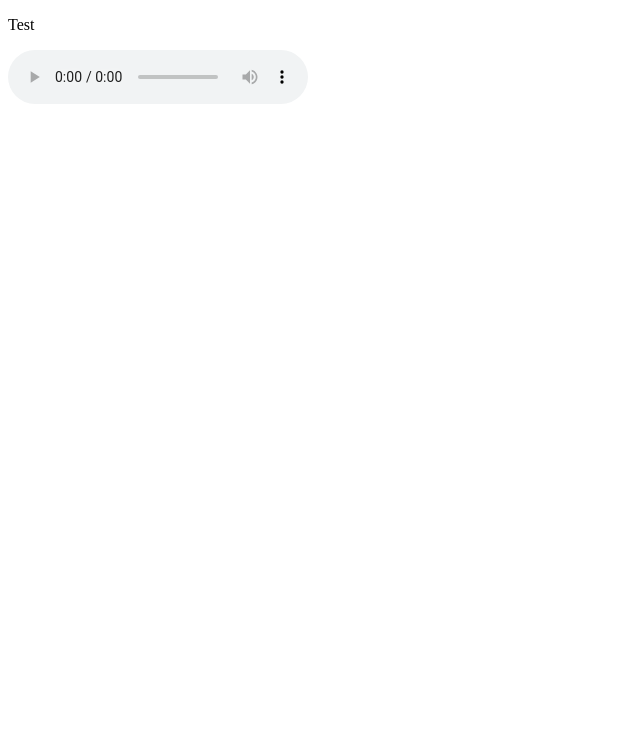
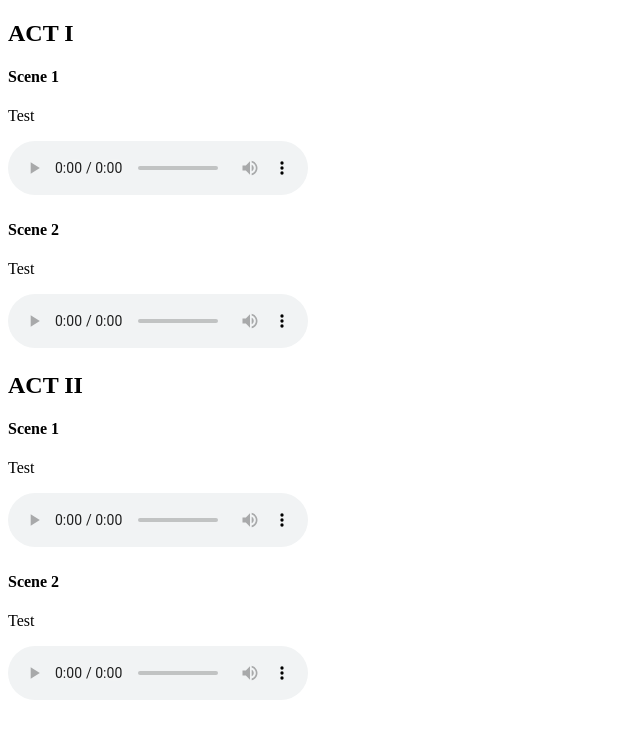
Before and after one commit to Gamborlhini/Soundboard2019, a plain HTML site: page index.html in a window 1280 px wide. Shown: the whole page, without its empty margins (0-640 px from the left). Drawn offline with Linux system fonts and the light colour scheme.

Commit message:
Boilerplate updates

```diff
--- a/index.html
+++ b/index.html
@@ -7,6 +7,33 @@
     <title>Soundboard</title>
   </head>
   <body>
+    <h2>ACT I</h1>
+    <h4>Scene 1</h4>
+    <div class="w3-row">
+      <p>Test</p>
+      <audio controls class="w3-col">
+        <source src="Test.mp3">
+        Your browser does not support the audio tag.
+      </audio>
+    </div>
+    <h4>Scene 2</h4>
+    <div class="w3-row">
+      <p>Test</p>
+      <audio controls class="w3-col">
+        <source src="Test.mp3">
+        Your browser does not support the audio tag.
+      </audio>
+    </div>
+    <h2>ACT II</h1>
+    <h4>Scene 1</h4>
+    <div class="w3-row">
+      <p>Test</p>
+      <audio controls class="w3-col">
+        <source src="Test.mp3">
+        Your browser does not support the audio tag.
+      </audio>
+    </div>
+    <h4>Scene 2</h4>
     <div class="w3-row">
       <p>Test</p>
       <audio controls class="w3-col">
```
